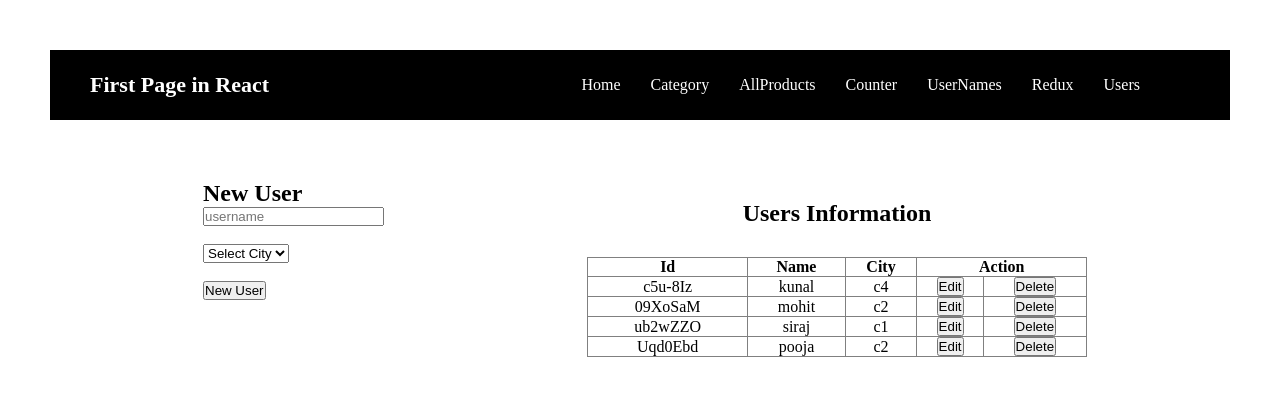
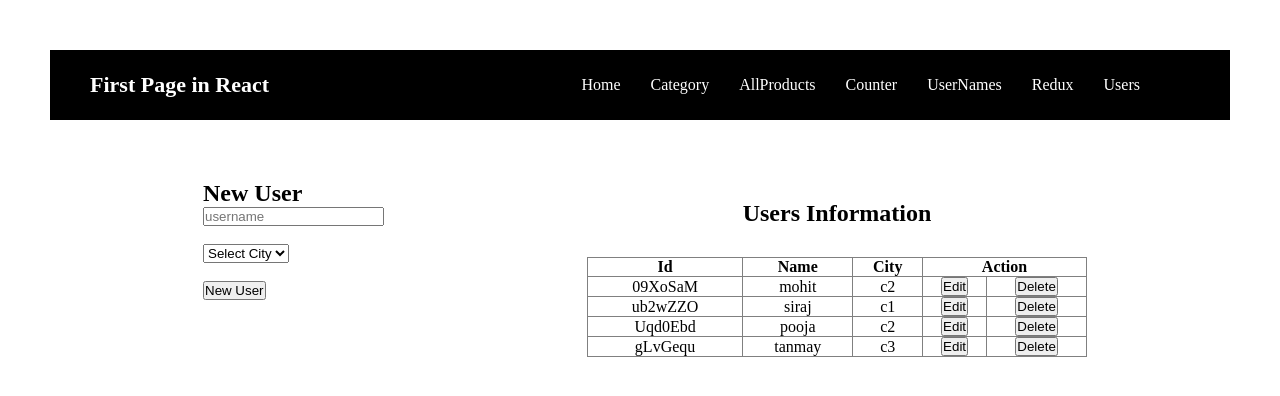
Before and after one commit to TanmayPatne123/Full-Stack-Development, a React (Vite) app in the folder 01start/: page /jasonserver in a window 1280 px wide. Shown: the top 396 px of the page. Built offline with nearby package versions, Linux system fonts and the light colour scheme; data requests are answered from the project's data file.

Commit message:
added delete api

```diff
--- a/01start/db.json
+++ b/01start/db.json
@@ -1,10 +1,5 @@
 {
   "result": [
-    {
-      "name": "kunal",
-      "city": "c4",
-      "id": "c5u-8Iz"
-    },
     {
       "name": "mohit",
       "city": "c2",
@@ -19,6 +14,11 @@
       "name": "pooja",
       "city": "c2",
       "id": "Uqd0Ebd"
+    },
+    {
+      "name": "tanmay",
+      "city": "c3",
+      "id": "gLvGequ"
     }
   ]
 }
--- a/01start/src/components/json-server/Users.jsx
+++ b/01start/src/components/json-server/Users.jsx
@@ -12,10 +12,13 @@ function Users({getUsers,users})
     const deleteUser=(id)=>
         {
         axios.delete(`http://localhost:3000/result/${id}`)
-        .then((res)=> {
+        .then((res)=>
+            {
             alert("User deleted successfully");
+            getUsers();
         })
-        .catch((error)=> {
+        .catch((error)=>
+            {
             alert("failed to remove");
             console.log(error);
         });
```
